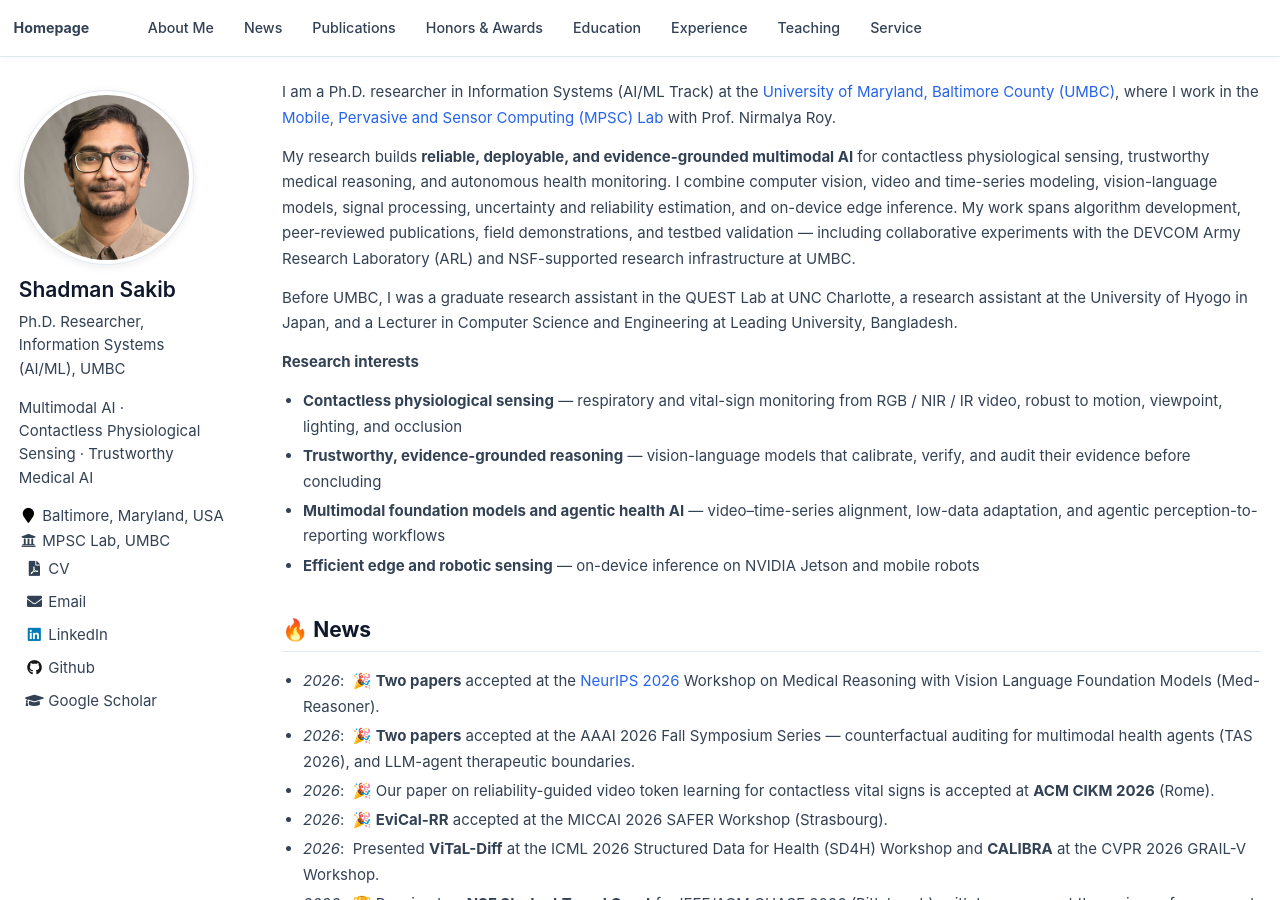
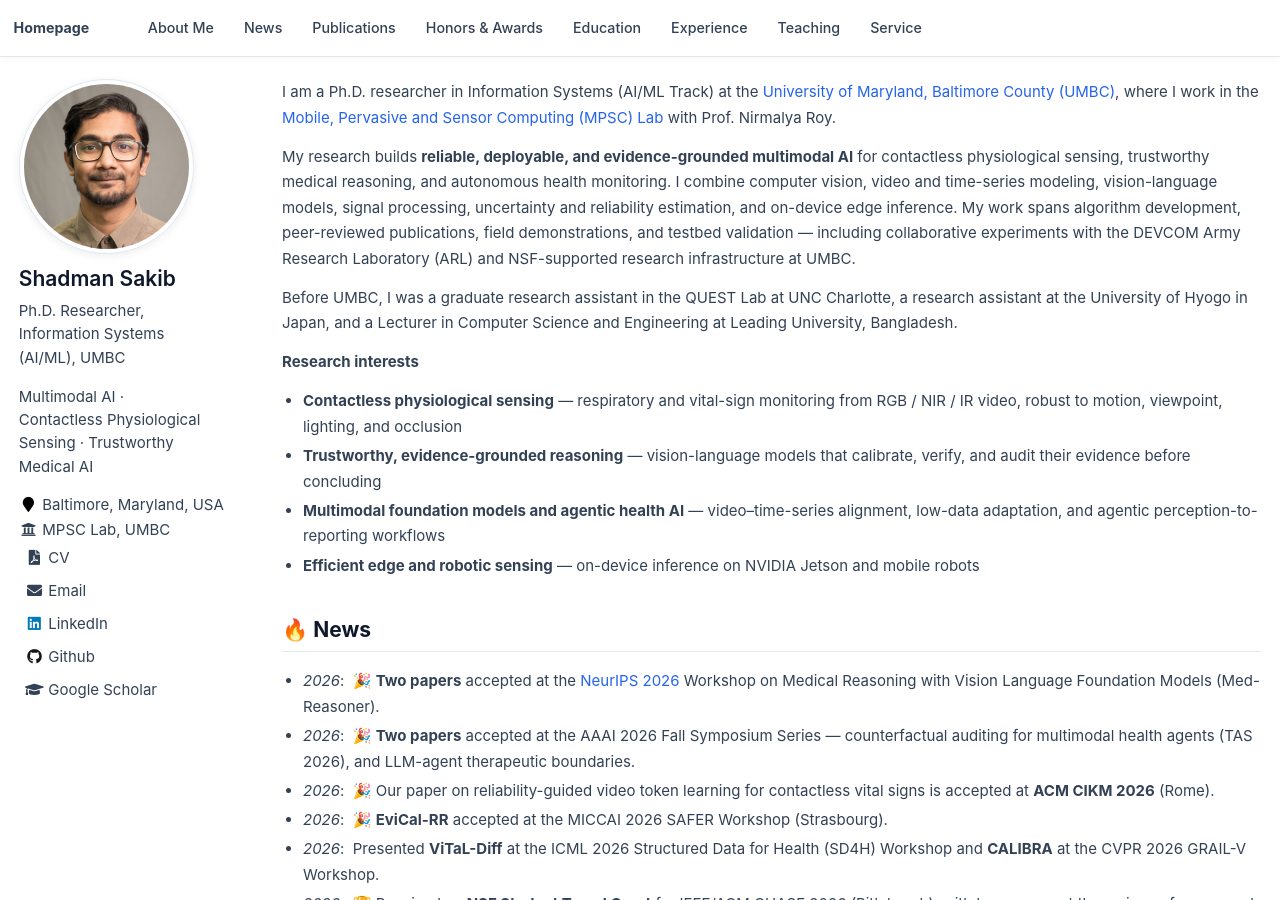
Before and after one commit to sakibshadman/sakibshadman.github.io, a Jekyll site: the page built from _pages/about.md, in a window 1280 px wide and 900 px high. Built offline with Jekyll 4.4.1, drawn with Linux system fonts in a browser that asks for light colours.

Commit message:
Update default.html

```diff
--- a/_layouts/default.html
+++ b/_layouts/default.html
@@ -4,30 +4,72 @@ layout: compress
 
 <!doctype html>
 <html lang="en" class="no-js">
+
   <head>
     {% include head.html %}
     {% include head/custom.html %}
   </head>
 
-  <body>
+  <body class="modern-home">
 
     {% include browser-upgrade.html %}
     {% include masthead.html %}
 
-    <div id="main" role="main">
-      {% include sidebar.html %}
+    <main id="main" role="main">
 
-      <article class="page" itemscope itemtype="http://schema.org/CreativeWork">
-        {% if page.title %}<meta itemprop="headline" content="{{ page.title | markdownify | strip_html | strip_newlines | escape_once }}">{% endif %}
-        <div class="page__inner-wrap">
-          <section class="page__content" itemprop="text">
-            {{ content }}
-          </section>
+      <!-- =========================================================
+           PROFILE / HERO
+           ========================================================= -->
+      <section class="profile-hero">
+
+        <div class="profile-hero__inner">
+
+          {% include sidebar.html %}
+
         </div>
-      </article>
-    </div>
+
+      </section>
+
+
+      <!-- =========================================================
+           MAIN CONTENT
+           ========================================================= -->
+      <section class="home-content">
+
+        <article
+          class="page"
+          itemscope
+          itemtype="http://schema.org/CreativeWork"
+        >
+
+          {% if page.title %}
+          <meta
+            itemprop="headline"
+            content="{{ page.title | markdownify | strip_html | strip_newlines | escape_once }}"
+          >
+          {% endif %}
+
+          <div class="page__inner-wrap">
+
+            <section
+              class="page__content"
+              itemprop="text"
+            >
+
+              {{ content }}
+
+            </section>
+
+          </div>
+
+        </article>
+
+      </section>
+
+    </main>
 
     {% include scripts.html %}
 
   </body>
+
 </html>
```
